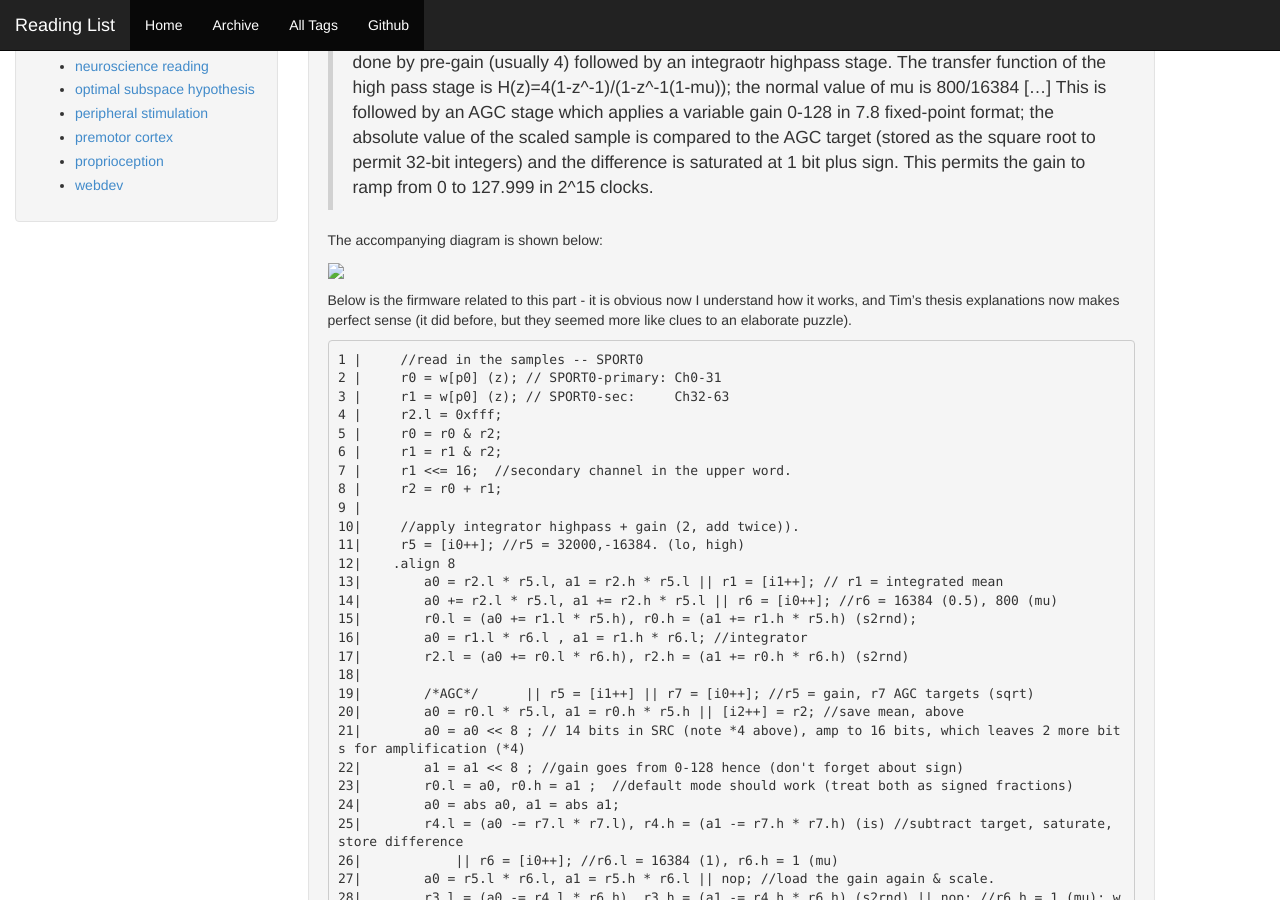
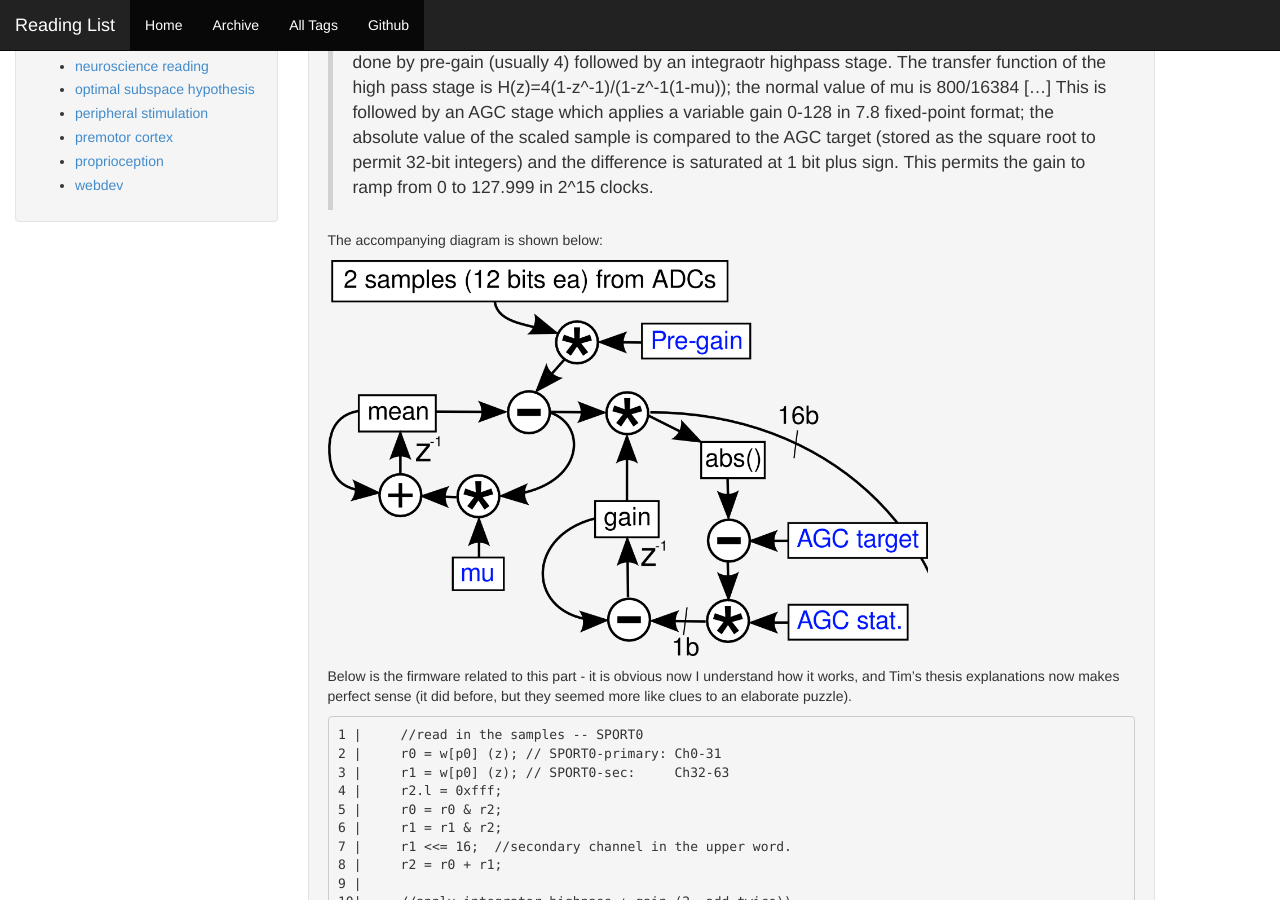
Before and after one commit to allenyin/reading_list, a Jekyll site: the page built from _posts/2015-12-24-WirelessAGC.md, in a window 1280 px wide and 900 px high, scrolled down 875 px. Built offline with Jekyll 4.4.1, drawn with Linux system fonts in a browser that asks for light colours; Markdown is read by kramdown in place of the engine named in the settings; formulas are drawn with MathJax 3.

Commit message:
Turns out the baseurl needs to have quotation marks around it.
Adding the {{ site.baseurl }} to the image link.

```diff
--- a/_posts/2015-12-24-WirelessAGC.md
+++ b/_posts/2015-12-24-WirelessAGC.md
@@ -36,7 +36,7 @@ Tim describes the firmware in his [thesis, page 162](http://m8ta.com/tim/dissert
 
 The accompanying diagram is shown below:
 
-<img src="../assets/tim_AGC.png" width="600px">
+<img src="{{ site.baseurl }}/assets/tim_AGC.png" width="600px">
 
 Below is the firmware related to this part - it is obvious now I understand how it works, and Tim's thesis explanations now makes perfect sense (it did before, but they seemed more like clues to an elaborate puzzle).
 
```
